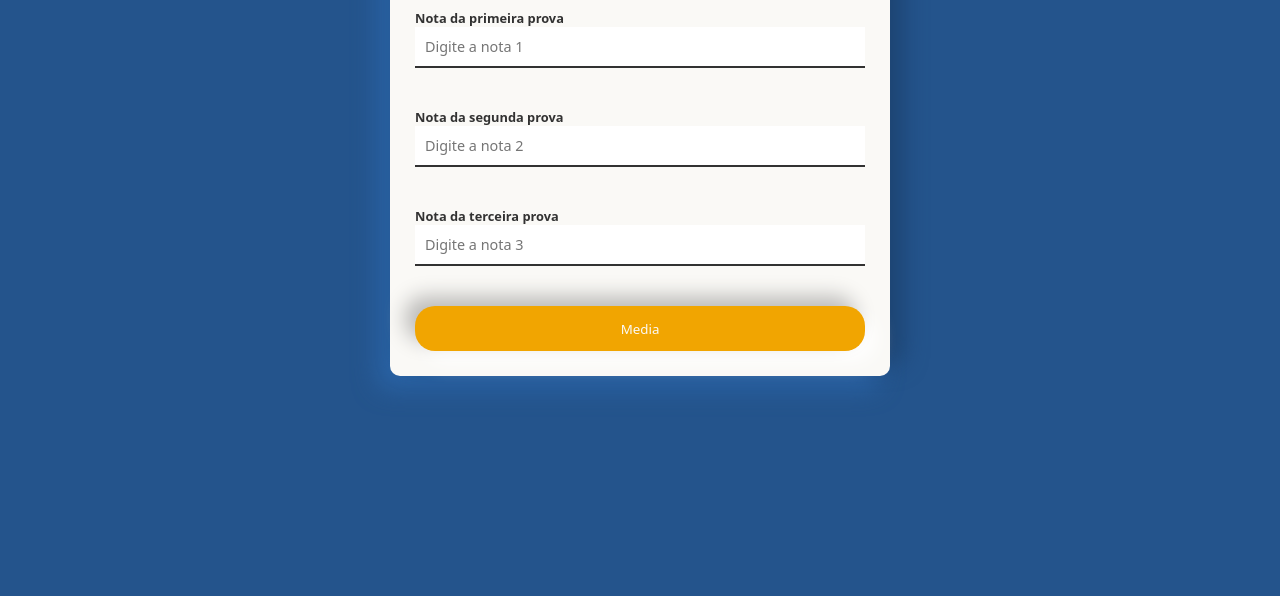
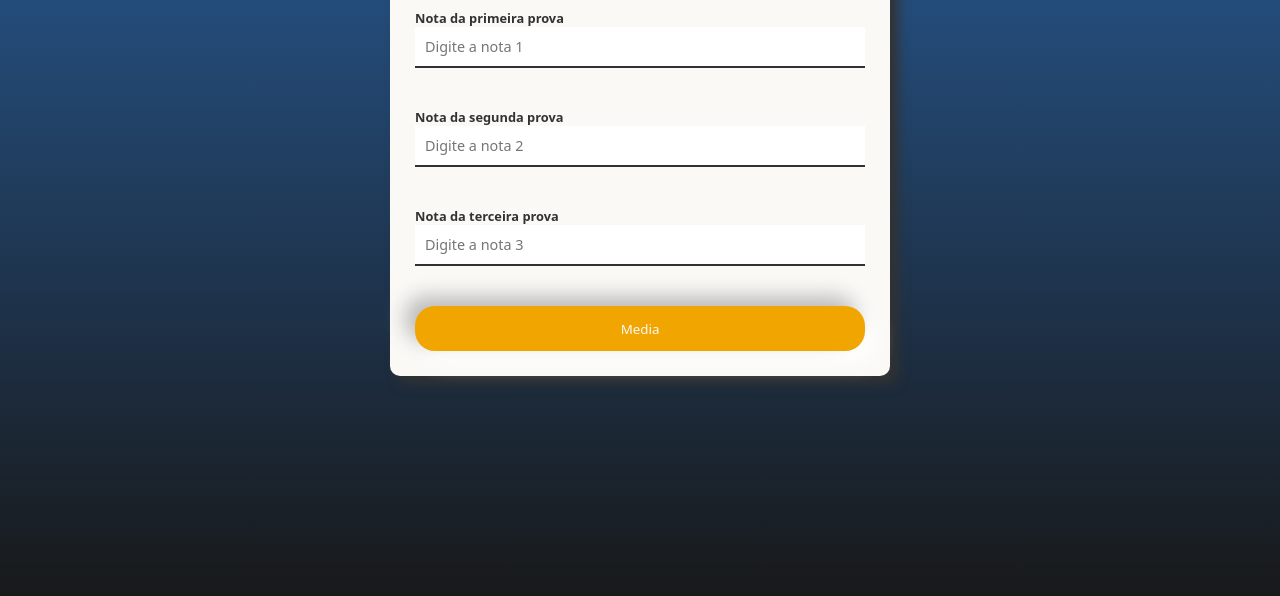
Before and after one commit to GabrielPrad/ProjetoWeb, a plain HTML site: page alunos.html in a window 1280 px wide. Shown: the part 204-800 px from the top of the page. Drawn offline with Linux system fonts and the light colour scheme.

Commit message:
Update alunos.css

```diff
--- a/alunos.css
+++ b/alunos.css
@@ -22,7 +22,10 @@ body {
     width: 100%;
     height: 100%;
     margin: 0 auto;
-    background-color: #24548c;
+    background: linear-gradient(to bottom, #285e9c, #18191a);
+    background-repeat: no-repeat;
+    background-size: cover;
+    background-attachment: fixed;
 }
 
 header {
@@ -31,6 +34,8 @@ header {
     justify-content: space-between;
     background: #24548c;
     padding: 10px;
+    width: 100%;
+    height: 100%;
 }
 
 .logo {
@@ -84,8 +89,7 @@ input, label {
     margin-right: auto;
     background-color: #faf9f6;
     border-radius: 10px;
-    box-shadow:   12px -12px 24px #1d4370,
-    -12px 12px 24px #2b65a8;
+    box-shadow:   8px 8px 12px;
     padding: 25px;
 }
 
```
